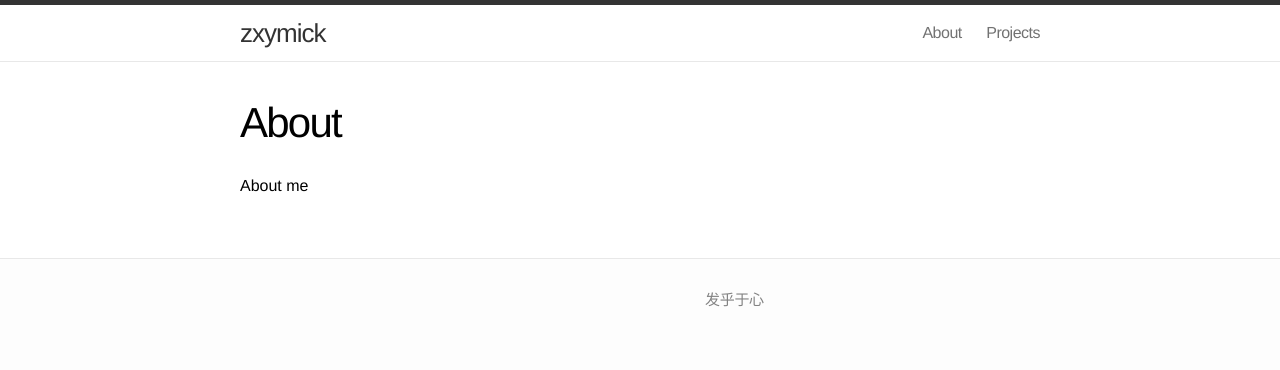
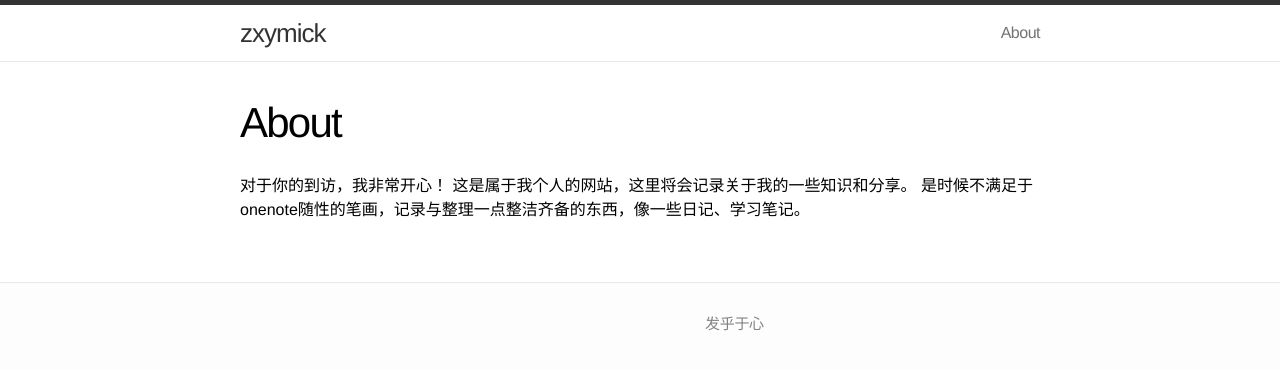
Before and after one commit to zxymick/zxymick.github.io, a Jekyll site: the page built from about/index.md, in a window 1280 px wide. Shown: the top 370 px of the page. Built offline with Jekyll 4.4.1, drawn with Linux system fonts in a browser that asks for light colours; Markdown is read by kramdown in place of the engine named in the settings.

Commit message:
整理
删除head的project，并重新编辑aboutme

```diff
--- a/_includes/header.html
+++ b/_includes/header.html
@@ -18,7 +18,7 @@
       </a>
       <div class="trigger">
         <a class="page-link" href="/about">About</a>
-        <a class="page-link" href="/projects">Projects</a>
+  <!--  <a class="page-link" href="/projects">Projects</a>  -->
       </div>
     </nav>
 
--- a/about/index.md
+++ b/about/index.md
@@ -3,4 +3,6 @@ layout: page
 title: About
 ---
 
-About me
+对于你的到访，我非常开心！
+这是属于我个人的网站，这里将会记录关于我的一些知识和分享。
+是时候不满足于onenote随性的笔画，记录与整理一点整洁齐备的东西，像一些日记、学习笔记。
```
